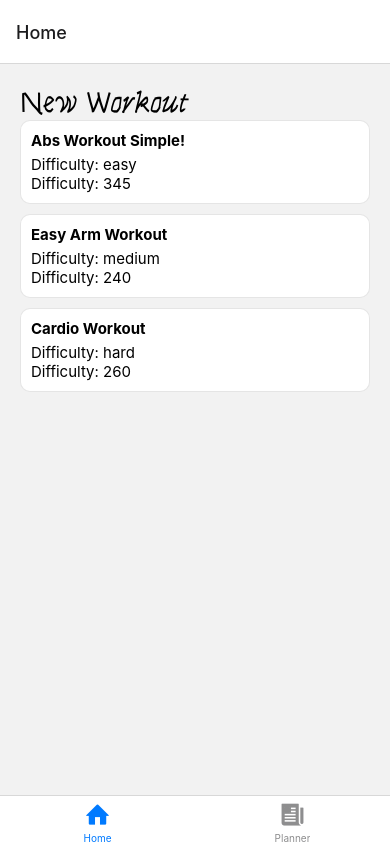
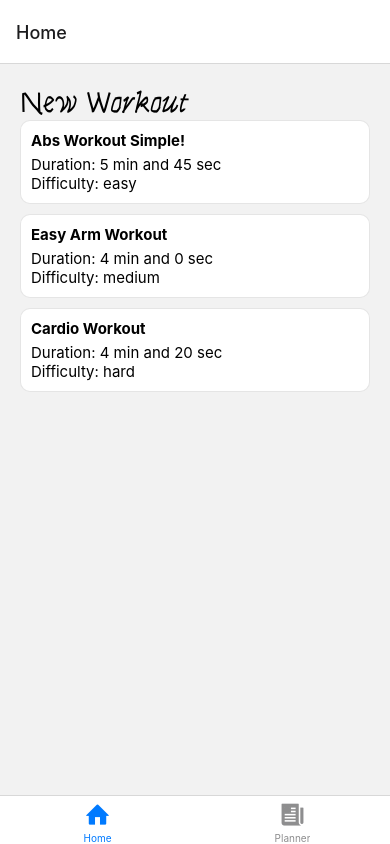
Before and after one commit to thegreytangent/workouta-app-react-native, a React Native app: screen /Home in a window 390 px wide. Built offline with nearby package versions, Linux system fonts and the light colour scheme.

Commit message:
Format util time

```diff
--- a/components/WorkoutItem.tsx
+++ b/components/WorkoutItem.tsx
@@ -1,13 +1,15 @@
 import { StyleSheet, Text, View } from 'react-native';
 import { Workout } from '../types/data';
+import {formatSec} from '../utils/time'
 
 
 export default function WorkoutItem({ item }: { item: Workout }) {
     return (
         <View style={styles.container}>
             <Text style={styles.name}>{item.name}</Text>
+            <Text style={styles.duration}>Duration: {formatSec(item.duration)}</Text>
             <Text style={styles.difficulty}>Difficulty: {item.difficulty}</Text>
-            <Text style={styles.duration}>Difficulty: {item.duration}</Text>
+
         </View>
     );
 }
--- /dev/null
+++ b/utils/time.ts
@@ -0,0 +1,9 @@
+export function secToMin(sec: number) {
+    return (sec / 60).toFixed(1);
+}
+
+export function formatSec(sec: number) {
+    const _min = Math.floor(sec / 60 );
+    const _sec = sec % 60;
+    return `${_min} min and ${_sec} sec`;
+}
```
